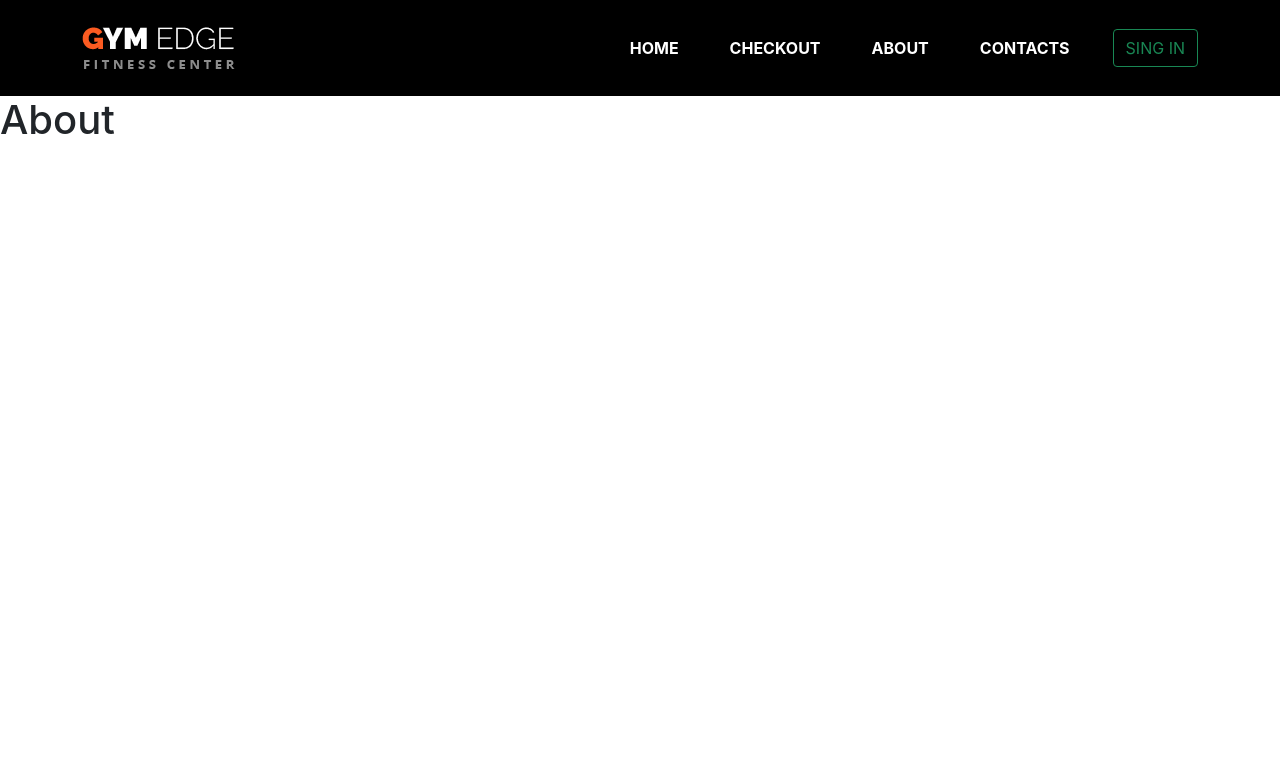
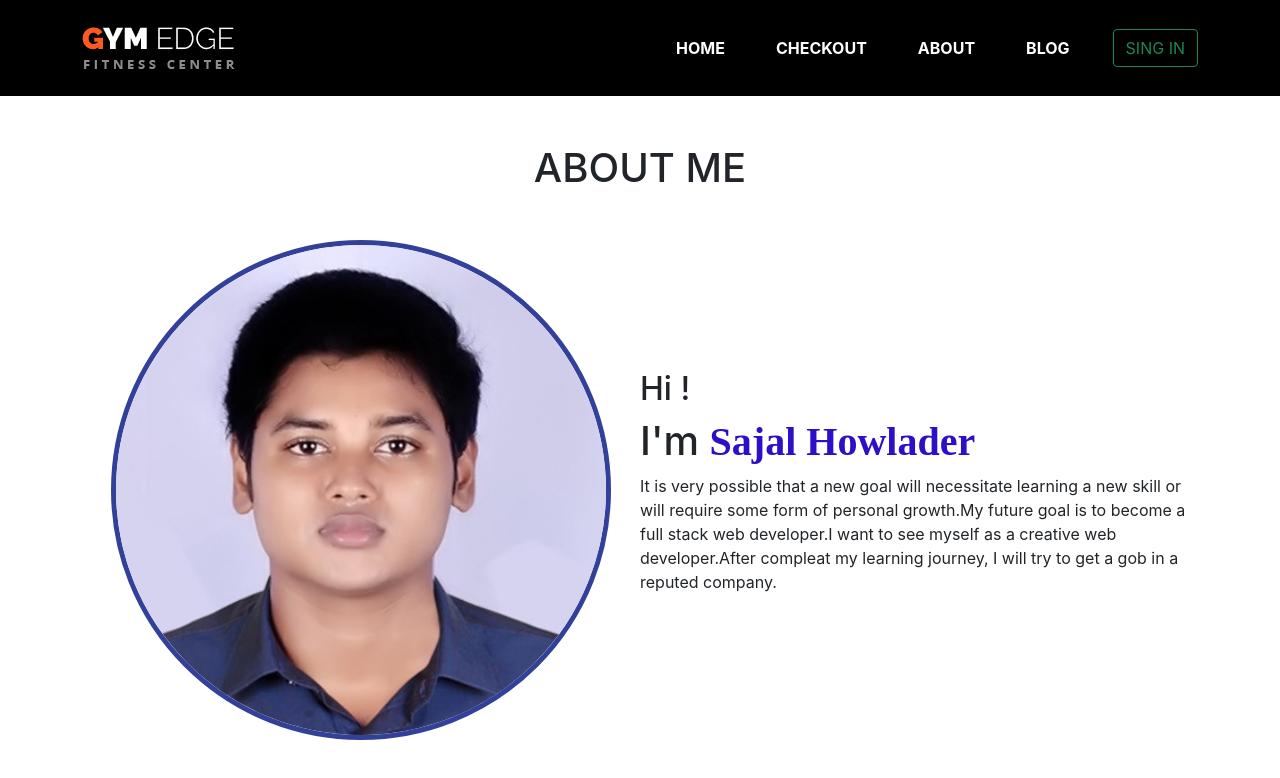
Before and after one commit to Sajalhowlader/gym-edge, a React (Create React App) app: page /about in a window 1280 px wide. Shown: the top 778 px of the page. Built offline with nearby package versions, Linux system fonts and the light colour scheme; no server answers.

Commit message:
add blog components

```diff
--- a/src/App.js
+++ b/src/App.js
@@ -1,8 +1,9 @@
 import { Route, Routes } from 'react-router-dom';
 import './App.css';
 import About from './Pages/About/About/About';
+import Blogs from './Pages/Blogs/Blogs';
 import Checkout from './Pages/Checkout/CheckOut/Checkout';
-import Contacts from './Pages/Contacts/Contacts';
+
 import Home from './Pages/Home/Home/Home';
 import Notfound from './Pages/NotFound/Notfound';
 import RequireAuth from './Pages/OurServices/RequireAuth/RequireAuth';
@@ -24,7 +25,7 @@ function App() {
             <Checkout />
           </RequireAuth>
         } />
-        <Route path='contacts' element={<Contacts />} />
+        <Route path='blog' element={<Blogs />} />
         <Route path='login' element={<SingIn />} />
         <Route path='register' element={<SingUp />} />
         <Route path='*' element={<Notfound />} />
--- /dev/null
+++ b/src/Pages/About/About/About.css
@@ -0,0 +1,23 @@
+.about-me {
+    display: grid;
+    grid-template-columns: 1fr 1fr;
+    align-items: center;
+}
+
+.logo {
+    text-align: center;
+}
+
+.logo img {
+    height: 500px;
+    width: 500px;
+    border-radius: 50%;
+    object-fit: cover;
+    border: 5px solid #334099;
+}
+
+.about-info h1 span {
+    font-weight: bold;
+    color: #2b0fc9;
+    font-family: cursive;
+}
--- a/src/Pages/About/About/About.js
+++ b/src/Pages/About/About/About.js
@@ -1,11 +1,22 @@
 import React from 'react';
 import Header from '../../Sheared/Header/Header';
-
+import me from '../../../images/me.jpg'
+import './About.css'
 const About = () => {
     return (
         <div>
             <Header color="black" />
-            <h1>About</h1>
+            <h1 className='text-center my-5'>ABOUT ME</h1>
+            <div className="about-me container">
+                <div className="logo">
+                    <img src={me} alt="" />
+                </div>
+                <div className="about-info">
+                    <h2>Hi !</h2>
+                    <h1>I'm <span>Sajal Howlader</span></h1>
+                    <p>It is very possible that a new goal will necessitate learning a new skill or will require some form of personal growth.My future goal is to become a full stack web developer.I want to see myself as a creative web developer.After compleat my learning journey, I will try to get a gob in a reputed  company.</p>
+                </div>
+            </div>
         </div>
     );
 };
--- /dev/null
+++ b/src/Pages/Blogs/Blog.css
@@ -0,0 +1,7 @@
+.question.container {
+    background: #01042a;
+    color: white;
+    padding: 35px;
+    border-radius: 20px;
+    margin-bottom: 30px;
+}
--- /dev/null
+++ b/src/Pages/Blogs/Blogs.js
@@ -0,0 +1,30 @@
+import React from 'react';
+import Header from '../Sheared/Header/Header';
+import './Blog.css'
+const Blogs = () => {
+    return (
+        <div>
+            <Header color="black" />
+            <h1 className='text-center my-5'>Question and Answer</h1>
+            <div className="question container">
+                <h2 className='text-center mb-4'>What is the difference between authorization and authentication</h2>
+                <strong>What is Authentication</strong>
+                <p>Authentication is the of validating that user are whom they  claim to be.This is the first step in any security process</p>
+                <strong>What is Authorization</strong>
+                <p>Authorization in a system security is the process of giving the user permission to access a specific resource of function.</p>
+                <h2>Difference</h2>
+                <p>Authorization determines the access of the resource that users can use. On the other hand, Authentication determine who the users is. Furthermore, Authorization parameter set, implement and maintain by the organization, however Authentication can be worked through password, one time pins,and biometrics information which provided by the users. Hence, Authentication is the first and foremost steps for identity. But Authorization always take place after Authentication. In addition, Authorization isn't visible or changeable by the users, but Authentication is visible or partially changeable by user. Authentication checks credential besides Authorization checks permission. Moreover, both are means of access control of user.</p>
+            </div>
+            <div className="question container">
+                <h2 className='text-center mb-4'>Why are you using firebase? What other options do you have to implement authentication</h2>
+                <p>Firebase is vastly using to develop high quality applications. Futher, it has also on easy integration process with both android and ios . Firebase as well unity setups make which apps can be built for all leading mobile and web platform. To implement Authentication we can use password based, mutlifactor, certificate based, biometrics such as- fingerprint, scanner, and facial recognition, eye scanner speaker recognition as well as token based Authentication. In recent years Authentication technology is evolving rapidly.</p>
+            </div>
+            <div className="question container">
+                <h2 className='text-center mb-4'>What other services does firebase provide other than authentication</h2>
+                <p>Other than Authentication those belows area we can use firebase. That's Realtime Database, Google analytics, and clodr storage which are powerful tools needed for mobile and web platform. It also allow us to do cloud messaging for cross platform apps, higher website traffic with apps indexing, swift and secured web hosting, higher accessibility to machine learning apis, crash reporting for swift bugs fixing, optimized app performance, and push notification for target messing.</p>
+            </div>
+        </div>
+    );
+};
+
+export default Blogs;
--- a/src/Pages/Contacts/Contacts.js
+++ /dev/null
@@ -1,12 +0,0 @@
-import React from 'react';
-import Header from '../Sheared/Header/Header';
-
-const Contacts = () => {
-    return (
-        <div>
-            <Header color="black" />
-        </div>
-    );
-};
-
-export default Contacts;
--- a/src/Pages/Sheared/Header/Header.js
+++ b/src/Pages/Sheared/Header/Header.js
@@ -33,7 +33,7 @@ const Header = ({ color }) => {
                         <NavLink className="nav-link active menu-link" aria-current="page" to="/home">HOME</NavLink>
                         <NavLink className="nav-link active menu-link" aria-current="page" to="/checkout">CHECKOUT</NavLink>
                         <NavLink className="nav-link active menu-link" aria-current="page" to="/about">ABOUT</NavLink>
-                        <NavLink className="nav-link active menu-link" aria-current="page" to="/contacts">CONTACTS</NavLink>
+                        <NavLink className="nav-link active menu-link" aria-current="page" to="/blog">BLOG</NavLink>
                     </ul>
 
                     {
--- a/src/Pages/Submition/SingIn/SingIn.js
+++ b/src/Pages/Submition/SingIn/SingIn.js
@@ -34,7 +34,7 @@ const SingIn = () => {
 
     useEffect(() => {
         if (error || googleError) {
-            toast(error?.message,)
+            toast(error?.message, googleError?.message)
         }
     }, [error, googleError])
 
```
Also changed, not shown: src/images/DSC_08632.jpg (added), src/images/me.jpg (added).
